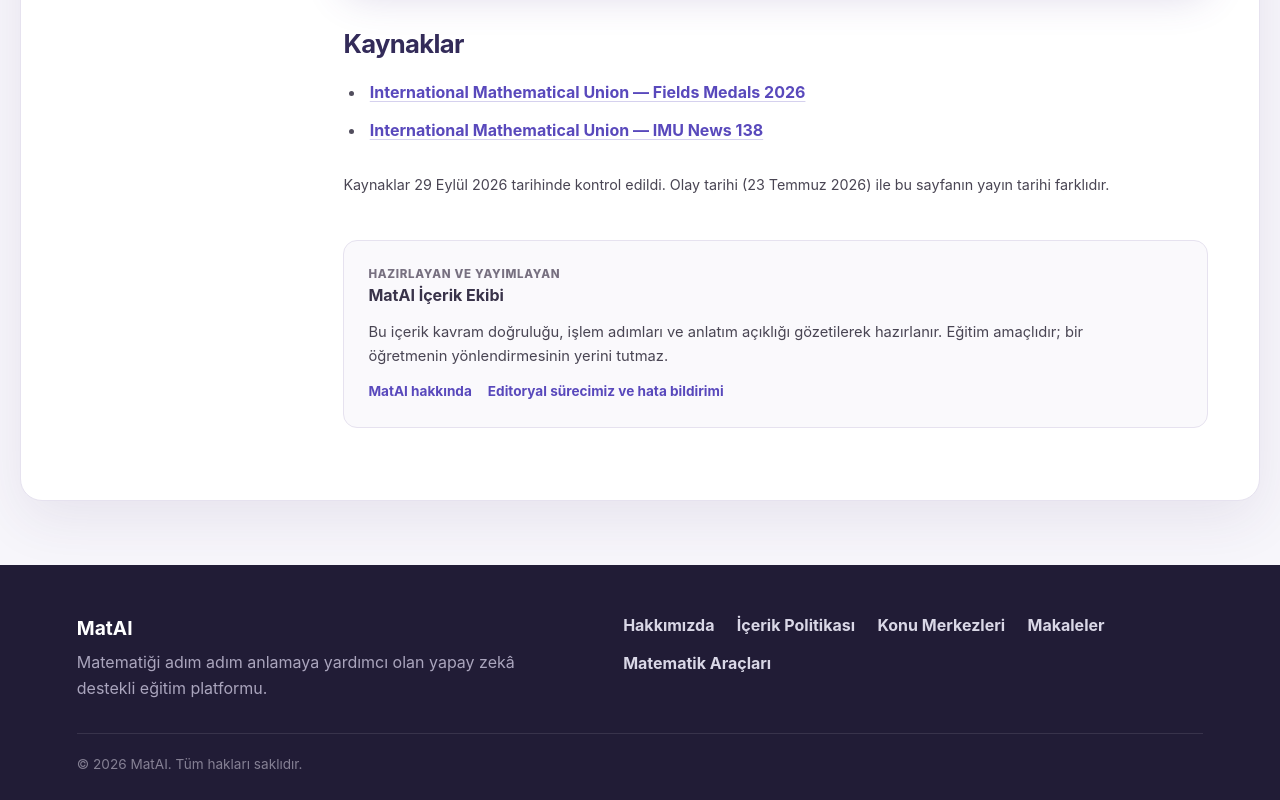
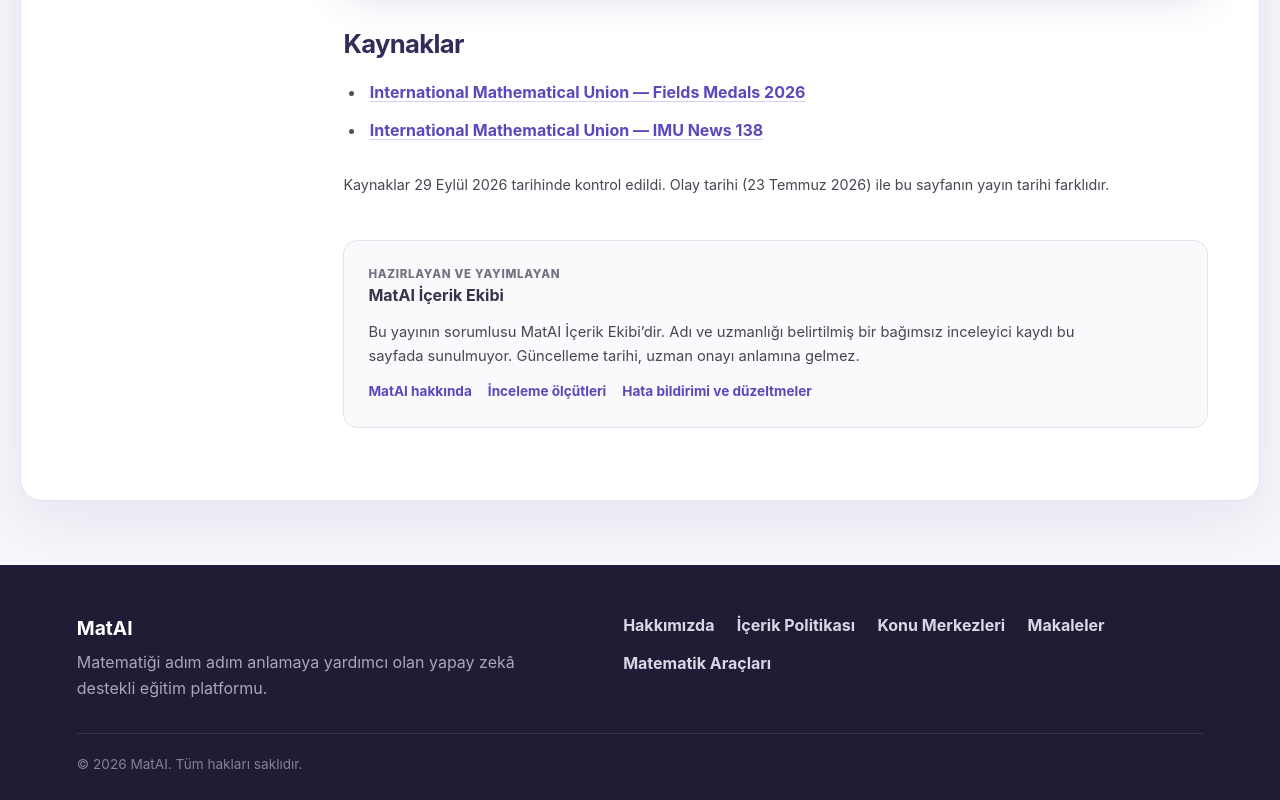
Before and after one commit to MetinKara1/matematik-ai-web, a Next.js app: page /gundem/2026-fields-madalyasi-kazananlari in a window 1280 px wide. Shown: the part 2842-3642 px from the top of the page. Built offline with nearby package versions, Linux system fonts and the light colour scheme; no server answers.

Commit message:
Clarify editorial identity and review transparency

```diff
--- a/app/icerik-politikasi/page.jsx
+++ b/app/icerik-politikasi/page.jsx
@@ -14,10 +14,11 @@ export default function EditorialPolicyPage() {
       <PublicHeader />
       <main className="trust-main">
         <header><span>Editoryal ilkeler</span><h1>İçerik Politikası</h1><p>Bu sayfa MatAI’da yayımlanan matematik konu anlatımları ve çözümlü örneklerin hangi ölçütlerle hazırlandığını açıklar.</p></header>
-        <section><h2>Hazırlama ve kontrol</h2><p>İçerikler konu kapsamı belirlenerek hazırlanır; tanımlar, formüller, işlem sırası ve örnek sonuçları kendi içinde kontrol edilir. Okurun yalnızca sonucu değil, sonuca götüren yöntemi anlayabilmesi amaçlanır.</p></section>
+        <section id="inceleme"><h2>Hazırlama ve kontrol</h2><p>İçerikler konu kapsamı belirlenerek hazırlanır; tanımlar, formüller, işlem sırası ve örnek sonuçları kendi içinde kontrol edilir. Okurun yalnızca sonucu değil, sonuca götüren yöntemi anlayabilmesi amaçlanır.</p></section>
+        <section><h2>İnceleme türlerini nasıl ayırıyoruz?</h2><ul><li><strong>Teknik kontrol:</strong> Sayfanın açılması, bağlantıların çalışması ve hesaplayıcı testleri. Bunlar öğretmen incelemesinin yerine geçmez.</li><li><strong>Matematik kontrolü:</strong> Tanım koşulları, işlem adımları, örnek sonuçları ve alternatif çözümle sağlama. Bir otomatik testin geçmesi, bütün anlatımın doğruluğunu kanıtlamaz.</li><li><strong>Uzman incelemesi:</strong> Ancak gerçek bir inceleme kaydı varsa kişinin adı, uzmanlığı, incelediği kapsam ve tarih belirtilir. Bu bilgiler olmadan “uzman onaylı” ifadesi kullanılmaz.</li></ul></section>
         <section><h2>Yapay zekâ kullanımı</h2><p>Araştırma, taslak oluşturma veya anlatımı düzenleme aşamalarında yapay zekâ araçlarından yararlanılabilir. Yayımlanan metnin seçimi ve sorumluluğu MatAI İçerik Ekibi’ne aittir. Otomatik üretilen içerik kontrol edilmeden yayımlanmamalıdır.</p></section>
         <section><h2>Kaynak ve özgünlük</h2><p>Standart matematik tanımları ve kuralları farklı eğitim kaynaklarında ortak olabilir. MatAI; açıklama sırasını, çözümlü örneklerini ve kontrol önerilerini okura özgün bir öğrenme deneyimi sunacak biçimde oluşturmayı hedefler. Harici bir kaynağa doğrudan dayanıldığında ilgili kaynak içerikte belirtilir.</p></section>
-        <section><h2>Güncellemeler ve düzeltmeler</h2><p>Makalelerde yayın veya güncelleme tarihi gösterilir. İşlem, formül ya da anlatım hatası tespit edildiğinde içerik düzeltilir ve önemli değişikliklerde güncellenme tarihi yenilenir.</p><p>Bir hata bildirirken ilgili sayfanın adresini, hatalı olduğunu düşündüğünüz bölümü ve mümkünse önerilen düzeltmeyi MatAI destek kanalına iletmeniz incelemeyi hızlandırır.</p></section>
+        <section id="duzeltme"><h2>Güncellemeler ve düzeltmeler</h2><p>Makalelerde yayın veya güncelleme tarihi gösterilir. İşlem, formül ya da anlatım hatası tespit edildiğinde içerik düzeltilir ve önemli değişikliklerde güncellenme tarihi yenilenir.</p><p>Bir düzeltme bildirimi için sayfa adresini, bölüm başlığını, hatalı ifade veya işlemi ve önerdiğiniz düzeltmenin gerekçesini hazırlayın. Öğrenci adı, okul bilgisi veya başka kişisel veriler eklemeniz gerekmez.</p><p>Yayın tarihi içeriğin ilk yayımlandığı zamanı, güncelleme tarihi son içerik değişikliğini gösterir. Kaynak kontrolü ve uzman incelemesi varsa kendi tarihleriyle belirtilir. Sonucu veya yöntemi değiştiren önemli düzeltmelerde neyin değiştiği ilgili sayfada açıklanmalıdır.</p></section>
         <section><h2>Eğitim amacı</h2><p>MatAI içerikleri eğitim ve bilgilendirme amacı taşır. Kişiye özel öğretmenlik, sınav kurumu açıklaması veya resmî müfredat belgesi niteliğinde değildir.</p></section>
       </main>
       <PublicFooter />
--- a/app/makaleler/belirsiz-integral-nedir/page.jsx
+++ b/app/makaleler/belirsiz-integral-nedir/page.jsx
@@ -1,3 +1,4 @@
+import { editorialIdentity } from '../../../lib/editorialIdentity';
 import LessonNextSteps from '../../../components/public/LessonNextSteps';
 import Link from 'next/link';
 import LessonScope from '../../../components/public/LessonScope';
@@ -40,7 +41,7 @@ export default function IndefiniteIntegralArticlePage() {
         inLanguage: 'tr-TR', articleSection: 'İntegral',
         keywords: ['belirsiz integral nedir', 'belirsiz integral kuralları', 'integral sabiti C', 'integral örnekleri', 'AYT matematik'],
         about: { '@type': 'Thing', name: 'İntegral' }, educationalLevel: 'Lise + ileri bölümler', isAccessibleForFree: true,
-        author: { '@type': 'Organization', name: 'MatAI İçerik Ekibi', url: 'https://matematik-ai.com/hakkimizda' },
+        author: editorialIdentity,
         publisher: { '@type': 'Organization', name: 'MatAI', url: 'https://matematik-ai.com', logo: { '@type': 'ImageObject', url: 'https://matematik-ai.com/assets/MatAI-logo.png' } },
       },
       {
--- a/app/makaleler/integral-sorusu-nasil-cozulur/page.jsx
+++ b/app/makaleler/integral-sorusu-nasil-cozulur/page.jsx
@@ -1,3 +1,4 @@
+import { editorialIdentity } from '../../../lib/editorialIdentity';
 import IntegralArticle from '../../../components/public/IntegralArticle';
 
 export const dynamic = 'force-dynamic';
@@ -49,7 +50,7 @@ export default function ArticlePage() {
         about: { '@type': 'Thing', name: 'İntegral' },
         educationalLevel: 'İleri / üniversiteye geçiş',
         isAccessibleForFree: true,
-        author: { '@type': 'Organization', name: 'MatAI İçerik Ekibi', url: 'https://matematik-ai.com/hakkimizda' },
+        author: editorialIdentity,
         publisher: {
           '@type': 'Organization',
           name: 'MatAI',
--- a/app/sitemap.js
+++ b/app/sitemap.js
@@ -20,8 +20,8 @@ export default function sitemap() {
     { url: `${baseUrl}/makaleler`, lastModified: new Date('2026-10-03T00:00:00+03:00'), changeFrequency: 'weekly', priority: 0.9, alternates: languageAlternates('/makaleler', '/en/articles') },
     { url: `${baseUrl}/makaleler/integral-formulleri`, lastModified: new Date('2026-10-04T00:00:00+03:00'), changeFrequency: 'monthly', priority: 0.8, alternates: languageAlternates('/makaleler/integral-formulleri', '/en/articles/integral-formulas') },
     { url: `${baseUrl}/makaleler/integral-alma-kurallari`, lastModified: new Date('2026-10-04T00:00:00+03:00'), changeFrequency: 'monthly', priority: 0.8, alternates: languageAlternates('/makaleler/integral-alma-kurallari', '/en/articles/integration-rules') },
-    { url: `${baseUrl}/hakkimizda`, lastModified, changeFrequency: 'monthly', priority: 0.6 },
-    { url: `${baseUrl}/icerik-politikasi`, lastModified, changeFrequency: 'monthly', priority: 0.5 },
+    { url: `${baseUrl}/hakkimizda`, lastModified: new Date('2026-10-04T00:00:00+03:00'), changeFrequency: 'monthly', priority: 0.6 },
+    { url: `${baseUrl}/icerik-politikasi`, lastModified: new Date('2026-10-04T00:00:00+03:00'), changeFrequency: 'monthly', priority: 0.5 },
     { url: `${baseUrl}/en`, lastModified: englishLastModified, changeFrequency: 'weekly', priority: 0.9, alternates: { languages: { tr: baseUrl, en: `${baseUrl}/en` } } },
     { url: `${baseUrl}/en/ai-math-solver`, lastModified: englishLastModified, changeFrequency: 'monthly', priority: 0.9, alternates: { languages: { tr: `${baseUrl}/yapay-zeka-matematik-cozucu`, en: `${baseUrl}/en/ai-math-solver` } } },
     { url: `${baseUrl}/en/articles`, lastModified: englishLastModified, changeFrequency: 'weekly', priority: 0.8, alternates: { languages: { tr: `${baseUrl}/makaleler`, en: `${baseUrl}/en/articles` } } },
--- a/components/public/ArticleTrustBox.jsx
+++ b/components/public/ArticleTrustBox.jsx
@@ -3,9 +3,9 @@ import Link from 'next/link';
 export default function ArticleTrustBox() {
   return (
     <aside className="article-trust" aria-label="İçerik bilgisi">
-      <div><span>Hazırlayan ve yayımlayan</span><strong>MatAI İçerik Ekibi</strong></div>
-      <p>Bu içerik kavram doğruluğu, işlem adımları ve anlatım açıklığı gözetilerek hazırlanır. Eğitim amaçlıdır; bir öğretmenin yönlendirmesinin yerini tutmaz.</p>
-      <div className="article-trust-links"><Link href="/hakkimizda">MatAI hakkında</Link><Link href="/icerik-politikasi">Editoryal sürecimiz ve hata bildirimi</Link></div>
+      <div><span>Hazırlayan ve yayımlayan</span><strong><Link href="/hakkimizda#icerik-ekibi">MatAI İçerik Ekibi</Link></strong></div>
+      <p>Bu yayının sorumlusu MatAI İçerik Ekibi’dir. Adı ve uzmanlığı belirtilmiş bir bağımsız inceleyici kaydı bu sayfada sunulmuyor. Güncelleme tarihi, uzman onayı anlamına gelmez.</p>
+      <div className="article-trust-links"><Link href="/hakkimizda">MatAI hakkında</Link><Link href="/icerik-politikasi#inceleme">İnceleme ölçütleri</Link><Link href="/icerik-politikasi#duzeltme">Hata bildirimi ve düzeltmeler</Link></div>
     </aside>
   );
 }
--- a/components/public/IntegralArticle.jsx
+++ b/components/public/IntegralArticle.jsx
@@ -54,7 +54,7 @@ function IntegralArticle() {
             <div className="article-body">
               <div className="article-answer"><span>Kısaca</span><p>İntegral sorusunda önce ifadenin yapısını tanıyın; çarpım hâlindeki polinom ve üstel fonksiyonlarda kısmi integrasyon uygulayın ve sonucu türev alarak kontrol edin.</p></div>
               <div className="article-intro">
-                <p>İntegral, çoğu öğrencinin matematikte en çok zorlandığı konuların başında geliyor. Bunu hem kendi öğrencilik yıllarımdan hem de soru çözerken bana ulaşan öğrencilerden biliyorum. İşin ilginç tarafı şu: İntegral aslında zor bir konu değil, ama doğru yöntemi seçemediğinizde saatlerce aynı soruya bakıp kalabiliyorsunuz.</p>
+                <p>İntegral sorularında yöntem seçimi, işlemler kadar önemlidir. Buradaki polinom ve üstel fonksiyon çarpımı örneği, kısmi integrasyonun neden işe yaradığını ve sonucun türevle nasıl kontrol edildiğini gösterir.</p>
                 <p>Bu yazıda kalkülüse geçiş için kısmi integrasyon (parçalı integral) gerektiren bir soruyu adım adım çözeceğim. Sonunda da bu tarz sorulara nasıl daha hızlı yaklaşabileceğinize dair birkaç tavsiyem olacak.</p>
               </div>
 
--- a/components/public/IntegralTopicArticle.jsx
+++ b/components/public/IntegralTopicArticle.jsx
@@ -1,3 +1,4 @@
+import { editorialIdentity } from '../../lib/editorialIdentity';
 import LessonNextSteps from './LessonNextSteps';
 import { getArticleTopic } from '../../lib/topicHubs';
 import Link from 'next/link';
@@ -43,7 +44,7 @@ export default function IntegralTopicArticle({ article, children }) {
         about: { '@type': 'Thing', name: article.category || 'İntegral' },
         educationalLevel: scope?.label,
         isAccessibleForFree: true,
-        author: { '@type': 'Organization', name: 'MatAI İçerik Ekibi', url: 'https://matematik-ai.com/hakkimizda' },
+        author: editorialIdentity,
         publisher: { '@type': 'Organization', name: 'MatAI', url: 'https://matematik-ai.com', logo: { '@type': 'ImageObject', url: 'https://matematik-ai.com/assets/MatAI-logo.png' } },
       },
       {
--- a/components/public/TopicalArticle.jsx
+++ b/components/public/TopicalArticle.jsx
@@ -1,3 +1,4 @@
+import { editorialIdentity } from '../../lib/editorialIdentity';
 import Link from 'next/link';
 import PublicHeader from './PublicHeader';
 import PublicFooter from './PublicFooter';
@@ -15,7 +16,7 @@ export default function TopicalArticle({ article, locale = 'tr', relatedArticles
     : `/en/${article.enSection}/${article.enSlug}`;
   const faq = article.faq.map(([name, text]) => ({ '@type': 'Question', name, acceptedAnswer: { '@type': 'Answer', text } }));
   const structuredData = { '@context': 'https://schema.org', '@graph': [
-    { '@type': article.section === 'news' || article.section === 'gundem' ? 'NewsArticle' : 'Article', '@id': `${pageUrl}#article`, mainEntityOfPage: pageUrl, headline: article.title, description: article.description, datePublished: `${article.publishedAt}T00:00:00+03:00`, dateModified: `${article.publishedAt}T00:00:00+03:00`, inLanguage: en ? 'en' : 'tr-TR', articleSection: article.category, isAccessibleForFree: true, author: { '@type': 'Organization', name: en ? 'MatAI Content Team' : 'MatAI İçerik Ekibi' }, publisher: { '@type': 'Organization', name: 'MatAI', url: site } },
+    { '@type': article.section === 'news' || article.section === 'gundem' ? 'NewsArticle' : 'Article', '@id': `${pageUrl}#article`, mainEntityOfPage: pageUrl, headline: article.title, description: article.description, datePublished: `${article.publishedAt}T00:00:00+03:00`, dateModified: `${article.publishedAt}T00:00:00+03:00`, inLanguage: en ? 'en' : 'tr-TR', articleSection: article.category, isAccessibleForFree: true, author: { ...editorialIdentity, name: en ? 'MatAI Content Team' : editorialIdentity.name }, publisher: { '@type': 'Organization', name: 'MatAI', url: site } },
     { '@type': 'BreadcrumbList', itemListElement: [{ '@type': 'ListItem', position: 1, name: en ? 'Home' : 'Ana Sayfa', item: `${site}${en ? '/en' : ''}` }, { '@type': 'ListItem', position: 2, name: en ? 'Articles' : 'Makaleler', item: `${site}${en ? '/en/articles' : '/makaleler'}` }, { '@type': 'ListItem', position: 3, name: article.title, item: pageUrl }] },
     { '@type': 'FAQPage', mainEntity: faq },
   ] };
--- /dev/null
+++ b/lib/editorialIdentity.js
@@ -0,0 +1,6 @@
+export const editorialIdentity = {
+  '@type': 'Organization',
+  '@id': 'https://matematik-ai.com/hakkimizda#icerik-ekibi',
+  name: 'MatAI İçerik Ekibi',
+  url: 'https://matematik-ai.com/hakkimizda#icerik-ekibi',
+};
```
Also changed, not shown: app/hakkimizda/page.jsx (+2 -1 lines), 1 other file (tests, documents, lock files or other folders).
